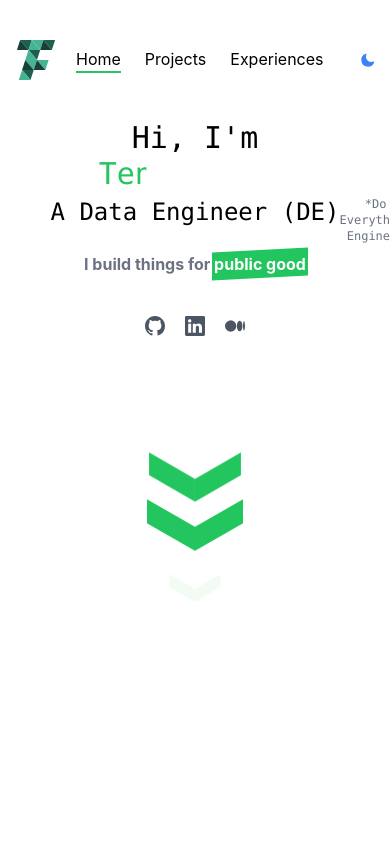
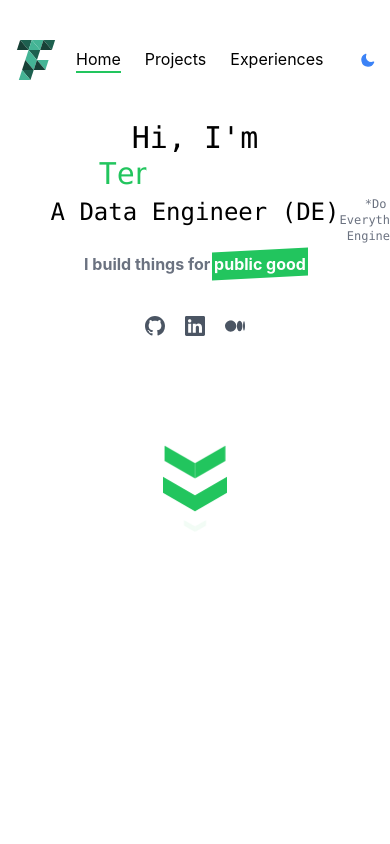
Before and after one commit to tengfone/portfolio, a Next.js app: page / in a window 390 px wide. Shown: the top 844 px of the page. Built offline with nearby package versions, Linux system fonts and the light colour scheme.

Commit message:
updated css

```diff
--- a/components/Aboutme.tsx
+++ b/components/Aboutme.tsx
@@ -43,6 +43,9 @@ export default function AboutMe(props: any): React.ReactElement {
                             <h2 className="text-2xl font-bold text-gray-800 dark:text-gray-100 mb-4">
                                 Technical Skills
                             </h2>
+                            <p className="text-gray-600 dark:text-gray-300 mb-6">
+                                I work primarily with these technologies:
+                            </p>
 
                             <div className="space-y-8">
                                 <div>
@@ -99,7 +102,17 @@ export default function AboutMe(props: any): React.ReactElement {
                                         Cloud & Infrastructure
                                     </h3>
                                     <div className="flex flex-wrap gap-2">
-                                        {["Amazon_AWS", "Microsoft_Azure", "Terraform"].map((tool, i) => (
+                                        {["Amazon_AWS", "Microsoft_Azure", "Terraform"].map((tool, i) => {
+                                            let badgeUrl;
+                                            if (tool === "Amazon_AWS") {
+                                                badgeUrl = "https://img.shields.io/badge/Amazon_AWS-%23FF9900.svg?style=for-the-badge&logo=amazonaws&logoColor=white";
+                                            } else if (tool === "Microsoft_Azure") {
+                                                badgeUrl = "https://img.shields.io/badge/Microsoft_Azure-%230078D4.svg?style=for-the-badge&logo=microsoftazure&logoColor=white";
+                                            } else {
+                                                badgeUrl = `https://img.shields.io/badge/${tool.toLowerCase()}-%235835CC.svg?style=for-the-badge&logo=${tool.toLowerCase()}&logoColor=white`;
+                                            }
+
+                                            return (
                                                 <motion.div
                                                     key={tool}
                                                     whileHover={{ scale: 1.05 }}
@@ -107,11 +120,12 @@ export default function AboutMe(props: any): React.ReactElement {
                                                 >
                                                     <img
                                                         alt={tool}
-                                                    src={`https://img.shields.io/badge/${tool.toLowerCase()}-%235835CC.svg?style=for-the-badge&logo=${tool.toLowerCase()}&logoColor=white`}
+                                                        src={badgeUrl}
                                                         className="hover:opacity-80 transition-opacity"
                                                     />
                                                 </motion.div>
-                                        ))}
+                                            );
+                                        })}
                                     </div>
                                 </div>
                             </div>
--- a/components/HeroSplash.module.css
+++ b/components/HeroSplash.module.css
@@ -5,6 +5,19 @@
   opacity: 0;
   transform: scale(0.3);
   animation: move-chevron 3s ease-out infinite;
+}
+
+@media (max-width: 768px) {
+  .chevron {
+    width: 4rem;
+    height: 1rem;
+    transform: scale(0.2);
+  }
+
+  .chevron:before,
+  .chevron:after {
+    background: #16a34a;
+  }
 }
 .chevron:first-child {
   animation: move-chevron 3s ease-out 1s infinite;
@@ -47,3 +60,23 @@
     transform: translateY(10rem) scale(0.5);
   }
 }
+
+@media (max-width: 768px) {
+  @keyframes move-chevron {
+    25% {
+      opacity: 1;
+    }
+    33.3% {
+      opacity: 1;
+      transform: translateY(2rem);
+    }
+    66.6% {
+      opacity: 1;
+      transform: translateY(4rem);
+    }
+    100% {
+      opacity: 0;
+      transform: translateY(6rem) scale(0.3);
+    }
+  }
+}
```
Lines whose indentation alone changed are shown as unchanged.
